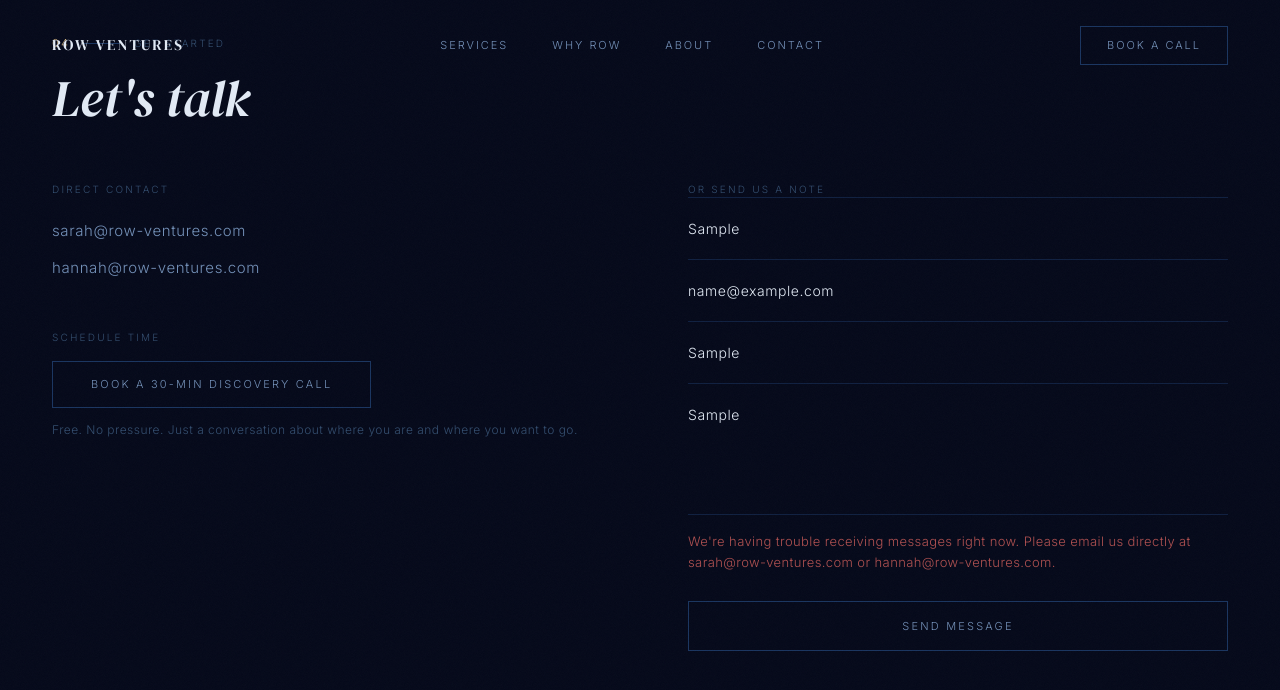
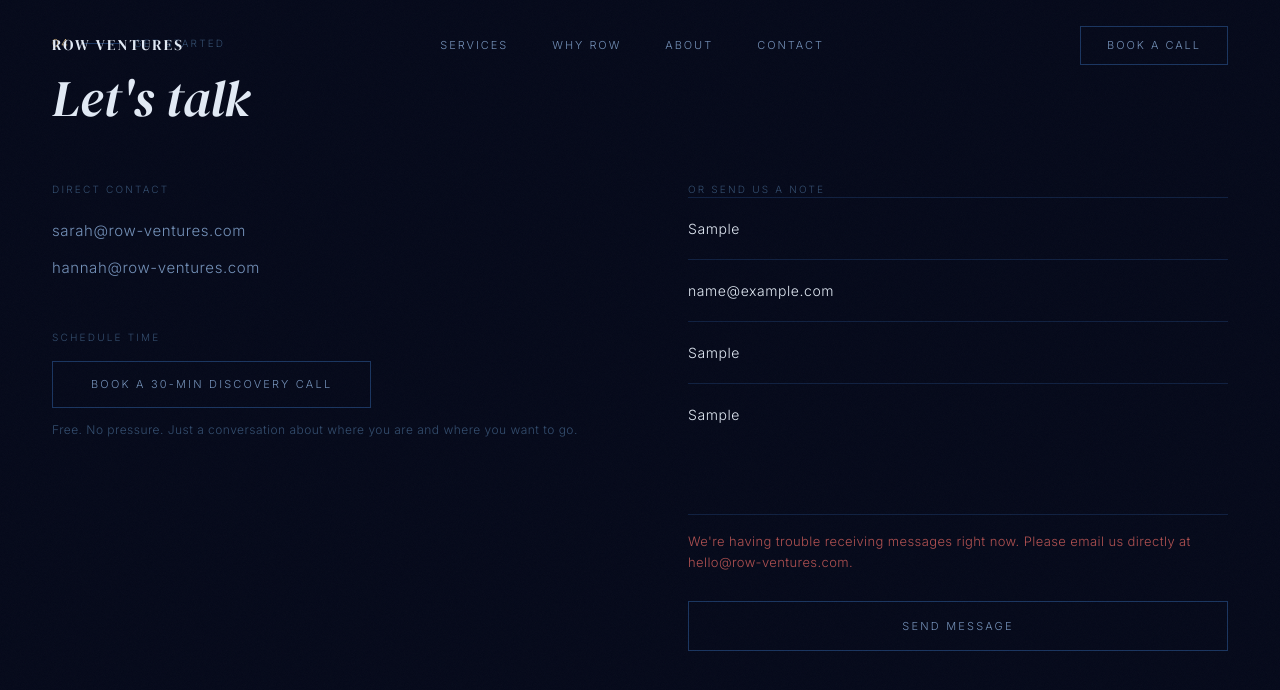
Before and after one commit to hannahrowv/row-ventures-website, a React (Vite) app: page / in a window 1280 px wide. Both pictures are taken after typing "Sample", "name@example.com", "Sample", "Sample" into the empty fields and a click on the button "SEND MESSAGE". Shown: the part 5066-5756 px from the top of the page. Built offline with nearby package versions, Linux system fonts and the light colour scheme.

Commit message:
Update error message email to hello@row-ventures.com

```diff
--- a/src/App.jsx
+++ b/src/App.jsx
@@ -366,7 +366,7 @@ export default function RowVentures() {
                   </div>
                   {formStatus === 'error' && (
                     <p style={{ fontSize: 13, color: '#B05050', marginTop: 16, letterSpacing: '.03em', lineHeight: 1.6 }}>
-                      We're having trouble receiving messages right now. Please email us directly at sarah@row-ventures.com or hannah@row-ventures.com.
+                      We're having trouble receiving messages right now. Please email us directly at hello@row-ventures.com.
                     </p>
                   )}
                   <button type="submit" className="btn-row" disabled={formStatus === 'submitting'} style={{ marginTop: 28, width: '100%', padding: 16, opacity: formStatus === 'submitting' ? 0.5 : 1, cursor: formStatus === 'submitting' ? 'wait' : 'pointer' }}>
```
